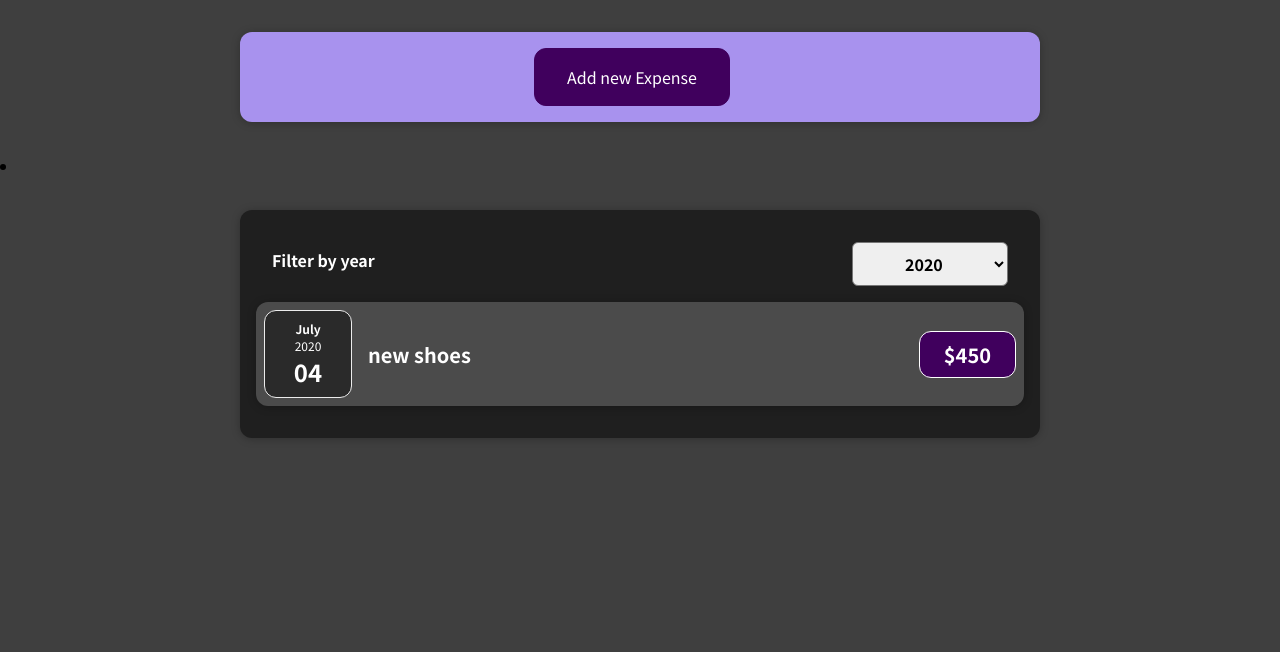
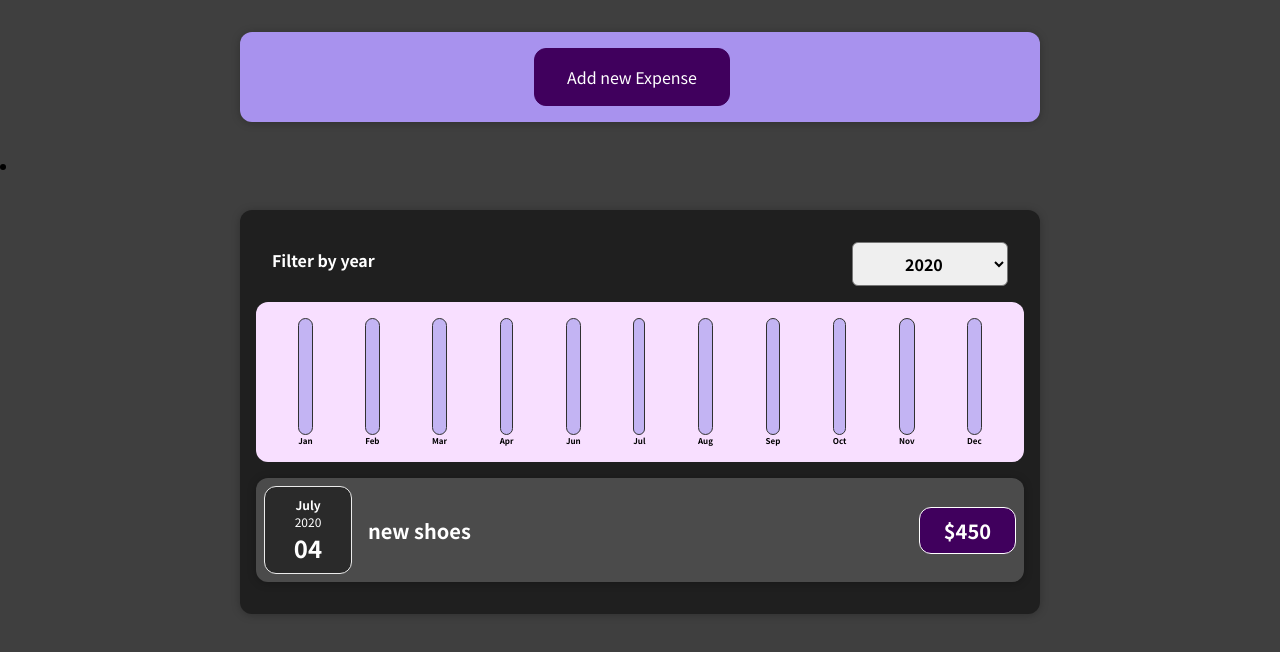
Before and after one commit to KatyEkat/Tracker_expenses, a React (Create React App) app: page / in a window 1280 px wide. Shown: the top 652 px of the page. Built offline with nearby package versions, Linux system fonts and the light colour scheme.

Commit message:
Added expenses chart for 12 months

```diff
--- a/src/components/Chart/Chart.js
+++ b/src/components/Chart/Chart.js
@@ -1,15 +1,18 @@
 import React from "react";
 import ChartBar from "./ChartBar";
-import "./Chart.csss";
+import "./Chart.css";
 
 const Chart = (props) => {
+  const dataPointValues = props.dataPoints.map((dataPoint) => dataPoint.value);
+  const totalMaximum = Math.max(...dataPointValues);
+
   return (
     <div className="chart">
       {props.dataPoints.map((dataPoint) => (
         <ChartBar
           key={dataPoint.label}
           value={dataPoint.value}
-          maxValue={null}
+          maxValue={totalMaximum}
           label={dataPoint.label}
         />
       ))}
--- a/src/components/Chart/ChartBar.js
+++ b/src/components/Chart/ChartBar.js
@@ -1,8 +1,21 @@
 import React from "react";
-import "./ChartBar.csss";
+import "./ChartBar.css";
 
 const ChartBar = (props) => {
-  return;
+  let barFillHeigh = "0%";
+
+  if (props.max > 0) {
+    barFillHeigh = Math.round((props.value / props.maxValue) * 100) + "%";
+  }
+
+  return (
+    <div className="chart-bar">
+      <div className="chart-bar__inner">
+        <div className="chart-bar__fill" style={{ height: barFillHeigh }}></div>
+      </div>
+      <div className="chart-bar__label">{props.label}</div>
+    </div>
+  );
 };
 
 export default ChartBar;
--- a/src/components/Expenses/Expenses.js
+++ b/src/components/Expenses/Expenses.js
@@ -4,6 +4,7 @@
 import "./Expenses.css";
 import ExpensesFilter from "./ExpensesFilter";
 import ExpensesList from "./ExpensesList";
+import ExpensesChart from "./ExpensesChart";
 
 const Expenses = (props) => {
   const [filteredYear, setFilteredYear] = useState("2020");
@@ -23,6 +24,7 @@
           selected={filteredYear}
           onChangeFilter={selectYearHandler}
         />
+        <ExpensesChart expenses={filteredExpenses} />
         <ExpensesList items = {filteredExpenses}/>
       </Card>
     </li>
--- /dev/null
+++ b/src/components/Expenses/ExpensesChart.js
@@ -0,0 +1,27 @@
+import React from "react";
+import Chart from "../Chart/Chart";
+
+const ExpensesChart = (props) => {
+  const chartDataPoints = [
+    { label: "Jan", value: 0 },
+    { label: "Feb", value: 0 },
+    { label: "Mar", value: 0 },
+    { label: "Apr", value: 0 },
+    { label: "Jun", value: 0 },
+    { label: "Jul", value: 0 },
+    { label: "Aug", value: 0 },
+    { label: "Sep", value: 0 },
+    { label: "Oct", value: 0 },
+    { label: "Nov", value: 0 },
+    { label: "Dec", value: 0 },
+  ];
+
+  for (const expense of props.expenses) {
+    const expenseMonth = expense.date.getMonth(); //starting at 0 => January => 0
+    chartDataPoints[expenseMonth].value += expense.amount;
+  }
+
+  return <Chart dataPoints={chartDataPoints} />;
+};
+
+export default ExpensesChart;
```
Also changed, not shown: src/components/Expenses/ExpensesChart.css (added).
